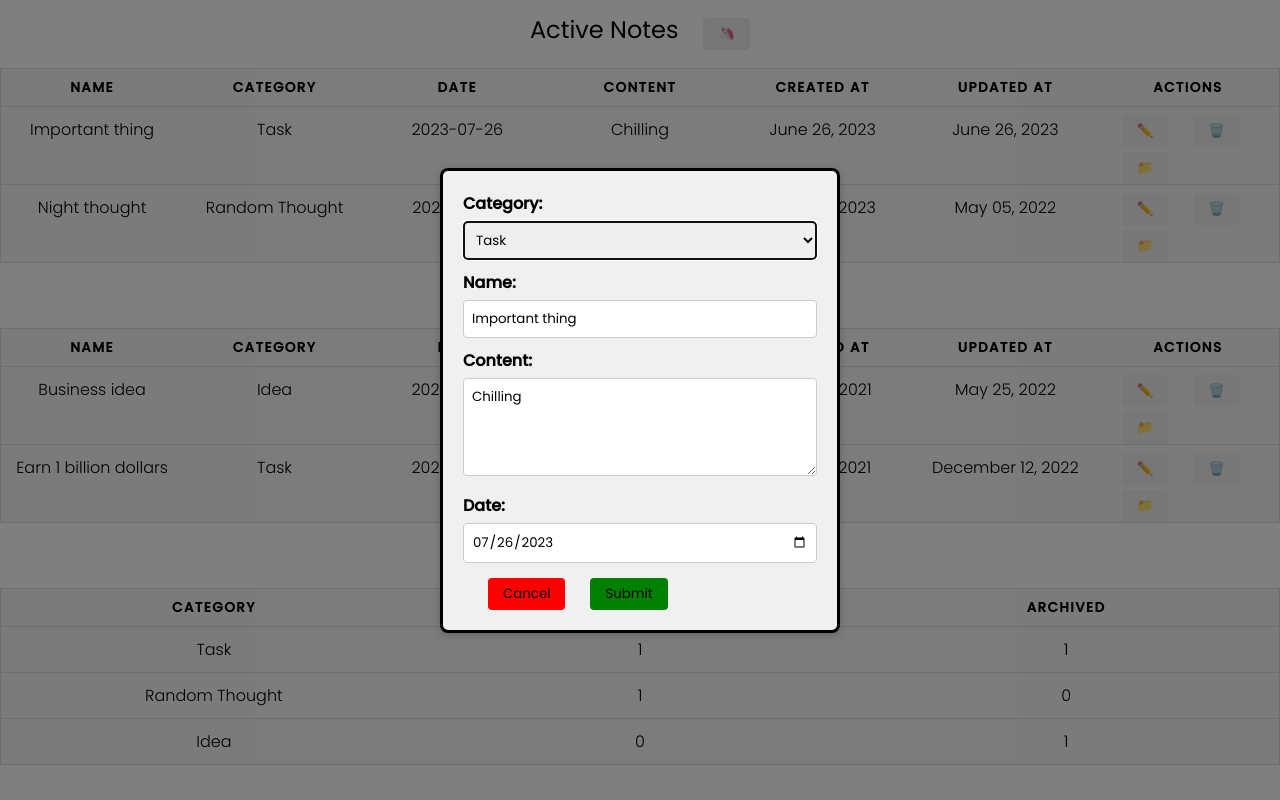
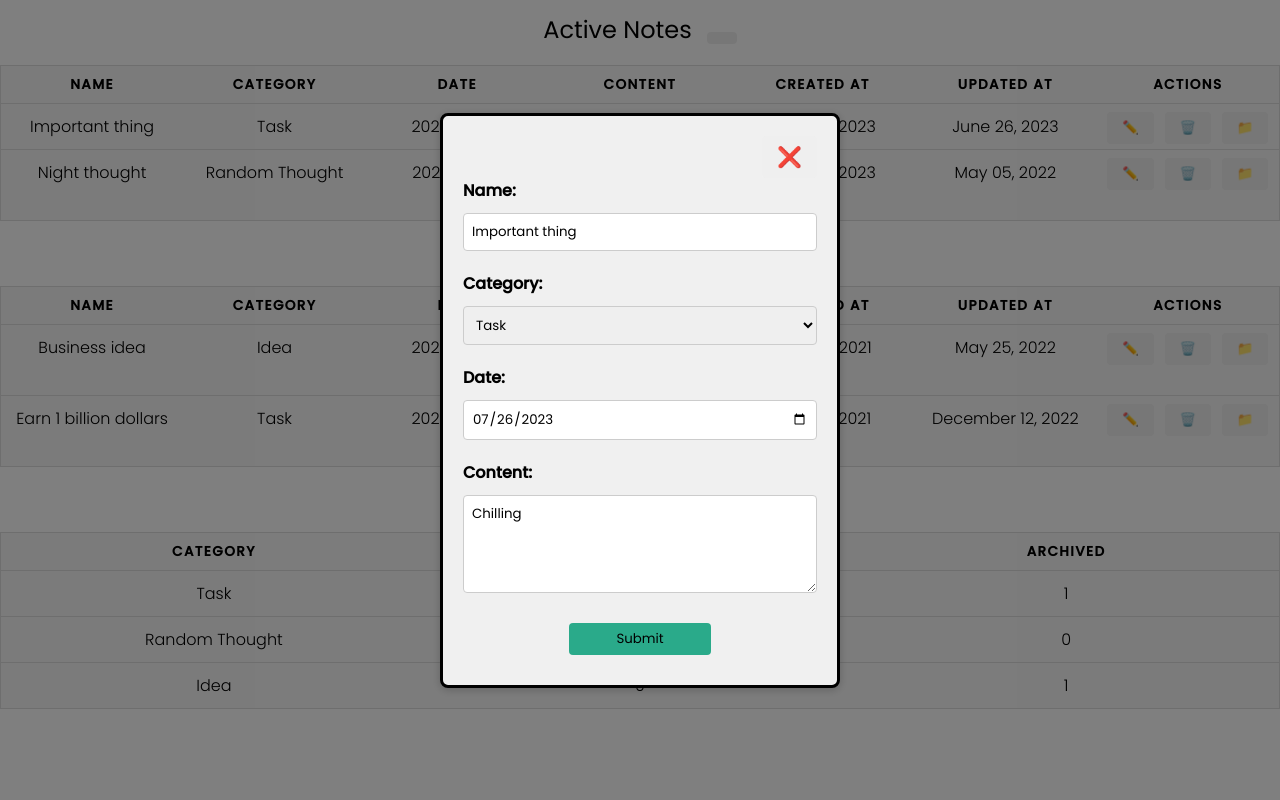
Before and after one commit to kuslosolodka/notes-app-react, a React (Vite) app: page / in a window 1280 px wide. Both pictures are taken after a click on the button 1145 px from the left and 131 px from the top of the page. Built offline with nearby package versions, Linux system fonts and the light colour scheme.

Commit message:
style: + button styling

```diff
--- a/src/components/common/button/components/button-wrapper/ButtonWrapper.tsx
+++ b/src/components/common/button/components/button-wrapper/ButtonWrapper.tsx
@@ -7,8 +7,6 @@ const ButtonWrapper = styled.button<Properties>`
     cursor: pointer;
     border: none;
     border-radius: 4px;
-    margin-left: 25px;
-    margin-top: 5px;
 
     ${({ variant }): ReturnType<typeof css> => {
         const variantStyles = {
@@ -28,23 +26,18 @@ const ButtonWrapper = styled.button<Properties>`
                 }
             `,
             add: css`
-                &::after {
-                    content: ' 🦄';
-                }
+                margin-left: 15px;
             `,
             submit: css`
-                &::after {
-                    content: 'Submit';
-                }
-
-                background: green;
+                background: rgb(42 170 138);
+                margin: 10px 0;
+                width: 40%;
             `,
             cancel: css`
                 &::after {
-                    content: 'Cancel';
+                    content: '❌';
+                    font-size: 20px;
                 }
-
-                background: red;
             `,
         }
         return variantStyles[variant]
--- a/src/components/common/form/Form.tsx
+++ b/src/components/common/form/Form.tsx
@@ -65,6 +65,15 @@ const Form: React.FC<Properties> = ({ initialValues, onSubmit }) => {
 
     return (
         <FormWrapper onSubmit={handleSubmit}>
+            <Input
+                label="Name"
+                type="text"
+                id="name"
+                name="name"
+                value={formData.name}
+                onChange={handleChange}
+                required
+            />
             <LabelWrapper htmlFor="category">Category:</LabelWrapper>
             <SelectWrapper
                 id="category"
@@ -77,13 +86,12 @@ const Form: React.FC<Properties> = ({ initialValues, onSubmit }) => {
                 <option value="Idea">Idea</option>
                 <option value="Task">Task</option>
             </SelectWrapper>
-
             <Input
-                label="Name"
-                type="text"
-                id="name"
-                name="name"
-                value={formData.name}
+                label="Date"
+                type="date"
+                id="date"
+                name="date"
+                value={formData.date}
                 onChange={handleChange}
                 required
             />
@@ -96,33 +104,26 @@ const Form: React.FC<Properties> = ({ initialValues, onSubmit }) => {
                 value={formData.content}
                 required
             />
-            <Input
-                label="Date"
-                type="date"
-                id="date"
-                name="date"
-                value={formData.date}
-                onChange={handleChange}
-                required
-            />
-            <Button type="button" variant="cancel" />
-            <Button type="submit" variant="submit" />
+            <Wrapper>
+                <Button type="submit" variant="submit" text="Submit" />
+            </Wrapper>
         </FormWrapper>
     )
 }
 
 const FormWrapper = styled.form`
-    &::after {
-        content: '';
-        display: table;
-        clear: both;
-    }
+    display: grid;
+    gap: 10px;
 `
 
 const LabelWrapper = styled.label`
     display: block;
-    margin-bottom: 5px;
     font-weight: bold;
+`
+
+const Wrapper = styled.div`
+    display: flex;
+    justify-content: center;
 `
 
 const SelectWrapper = styled.select`
--- a/src/components/common/input/Input.tsx
+++ b/src/components/common/input/Input.tsx
@@ -77,7 +77,6 @@ const InputWrapper = styled.input`
 
 const LabelWrapper = styled.label`
     display: block;
-    margin-bottom: 5px;
     font-weight: bold;
 `
 
--- a/src/components/common/modal/Modal.tsx
+++ b/src/components/common/modal/Modal.tsx
@@ -1,6 +1,8 @@
 import React, { useEffect, useRef } from 'react'
 import { createPortal } from 'react-dom'
 import { styled } from 'styled-components'
+
+import { Button } from '../button/Button.tsx'
 
 interface Properties {
     children: React.ReactNode
@@ -42,7 +44,14 @@ const Modal: React.FC<Properties> = ({
     }
 
     return createPortal(
-        <DialogWrapper ref={reference}>{children}</DialogWrapper>,
+        <DialogWrapper ref={reference}>
+            <ModalInner>
+                <ModalInnerHeader>
+                    <Button type="button" variant="cancel" onClick={onClose} />
+                </ModalInnerHeader>
+                {children}
+            </ModalInner>
+        </DialogWrapper>,
         document.body
     )
 }
@@ -57,6 +66,21 @@ const DialogWrapper = styled.dialog`
     &::backdrop {
         background-color: rgba(0 0 0 / 50%);
     }
+
+    &::-webkit-scrollbar {
+        width: 0;
+    }
+`
+
+const ModalInner = styled.div`
+    display: flex;
+    flex-direction: column;
+    border: none;
+`
+
+const ModalInnerHeader = styled.div`
+    display: flex;
+    justify-content: right;
 `
 
 export { Modal }
--- a/src/components/notes-list/NotesList.tsx
+++ b/src/components/notes-list/NotesList.tsx
@@ -82,6 +82,7 @@ const NoteList: React.FC<Properties> = ({ data }) => {
                     <Note data={item.content} />
                     <Note data={formatDate(item.createdAt)} />
                     <Note data={formatDate(item.updatedAt)} />
+                    <Wrapper>
                         <Button
                             type="button"
                             variant="edit"
@@ -103,6 +104,7 @@ const NoteList: React.FC<Properties> = ({ data }) => {
                                 handleArchiving(item.id)
                             }}
                         />
+                    </Wrapper>
                 </TableRow>
             ))}
             <Modal isOpen={isModalOpen} onClose={closeModal}>
@@ -118,5 +120,10 @@ const TableRow = styled.tr`
     padding: 0.35em;
 `
 
+const Wrapper = styled.div`
+    display: flex;
+    justify-content: space-evenly;
+`
+
 export { NoteList }
 export type { NoteData }
```
Lines whose indentation alone changed are shown as unchanged.
